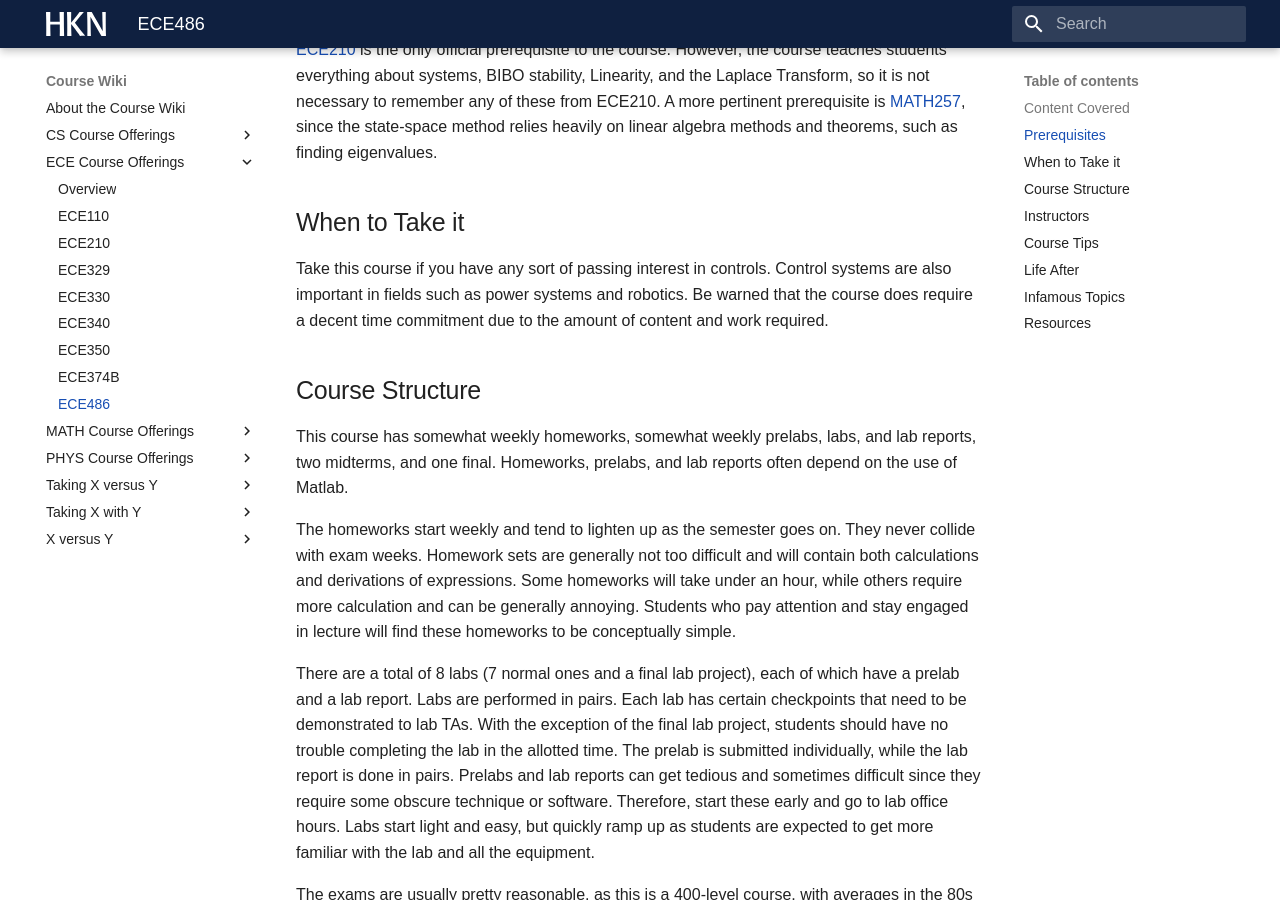
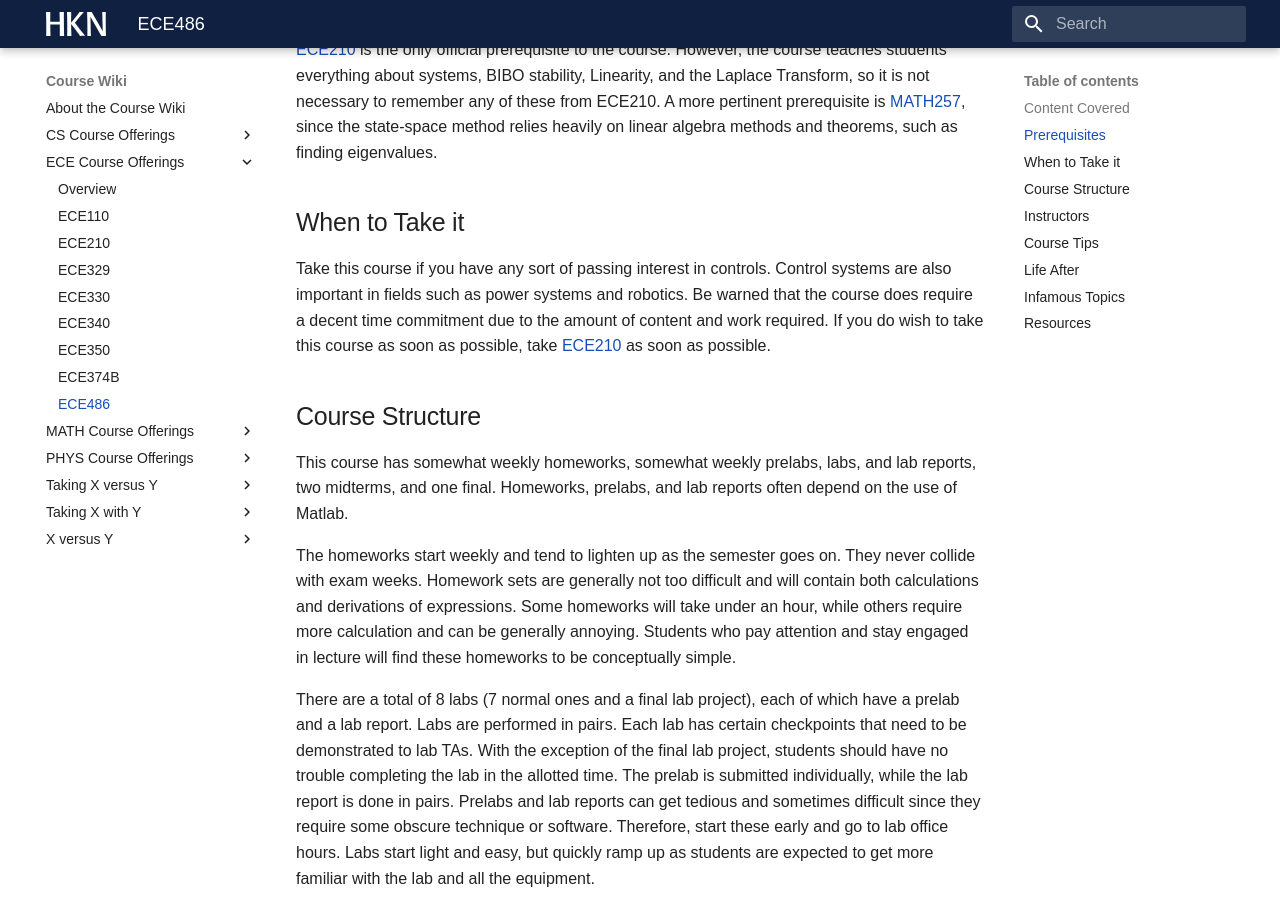
Before and after one commit to hkn-alpha/wiki, an MkDocs documentation site: the page built from docs/Course Wiki/ECE Course Offerings/ECE486.md, in a window 1280 px wide and 900 px high, scrolled down 1292 px. Built offline with MkDocs 1.6.1 and Material for MkDocs 9.7.7, drawn with Linux system fonts in a browser that asks for light colours; some web fonts are replaced; some of the changed text lies outside the part shown.

Commit message:
Small edits

```diff
--- a/docs/Course Wiki/ECE Course Offerings/ECE486.md
+++ b/docs/Course Wiki/ECE Course Offerings/ECE486.md
@@ -31,7 +31,7 @@ The course only deals with linear and time-invariant (LTI) systems.
 
 ## When to Take it
 
-Take this course if you have any sort of passing interest in controls. Control systems are also important in fields such as power systems and robotics. Be warned that the course does require a decent time commitment due to the amount of content and work required.
+Take this course if you have any sort of passing interest in controls. Control systems are also important in fields such as power systems and robotics. Be warned that the course does require a decent time commitment due to the amount of content and work required. If you do wish to take this course as soon as possible, take [ECE210](ECE210.md) as soon as possible.
 
 ## Course Structure
 
```
Also changed, not shown: other parts of docs/Course Wiki/ECE Course Offerings/ECE486.md (+1 -1 lines).
